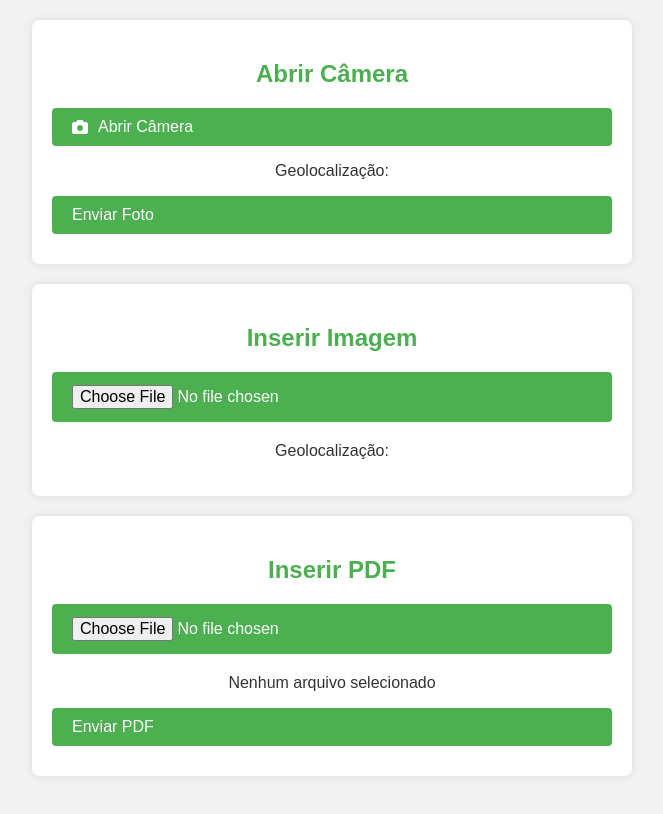
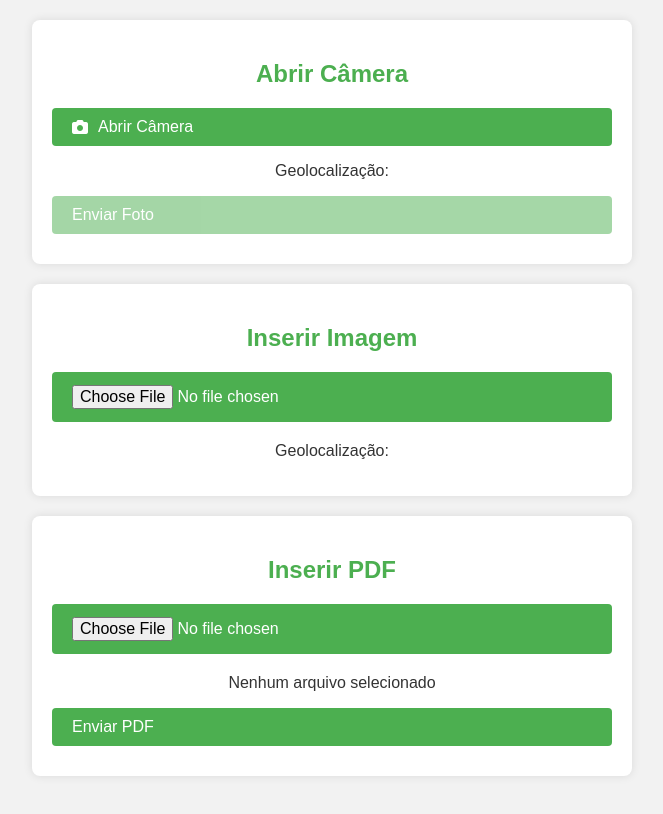
Before and after one commit to paulo-campos-57/CameraTest, a plain HTML site: page index.html in a window 1280 px wide. Shown: the whole page, without its empty margins (308-971 px from the left). Drawn offline with Linux system fonts and the light colour scheme.

Commit message:
add function to change submit button state

```diff
--- a/index.html
+++ b/index.html
@@ -22,7 +22,7 @@
         <p id="cameraLocation">Geolocalização: </p>
         <form id="photoForm" method="POST" enctype="multipart/form-data">
             <input type="hidden" id="photoData" name="photoData">
-            <button type="submit" class="submit-button">Enviar Foto</button>
+            <button type="submit" class="submit-button" id="sendPhoto">Enviar Foto</button>
         </form>
     </div>
     <div class="upload-section">
--- a/script.js
+++ b/script.js
@@ -1,5 +1,13 @@
-let userLatitude = null;
+        let userLatitude = null;
         let userLongitude = null;
+        const submitButton = document.getElementById('sendPhoto');
+
+        const changeSubmitButtonState = (isDisabled) => {
+            submitButton.style.opacity = isDisabled ? 0.5 : 1;
+            submitButton.disabled = isDisabled;
+        }
+
+        changeSubmitButtonState(true);
 
         // Solicitar permissão para acessar a localização do usuário
         function requestLocation() {
@@ -30,6 +38,7 @@ let userLatitude = null;
         const photoData = document.getElementById('photoData');
         let stream;
 
+
         openCameraButton.addEventListener('click', async () => {
             try {
                 cameraContainer.style.display = 'block';
@@ -45,6 +54,7 @@ let userLatitude = null;
 
         takePhotoButton.addEventListener('click', () => {
             cameraContainer.style.display = 'none';
+            changeSubmitButtonState(false);
             context.drawImage(video, 0, 0, canvas.width, canvas.height);
             canvas.toBlob(blob => {
                 const reader = new FileReader();
```
